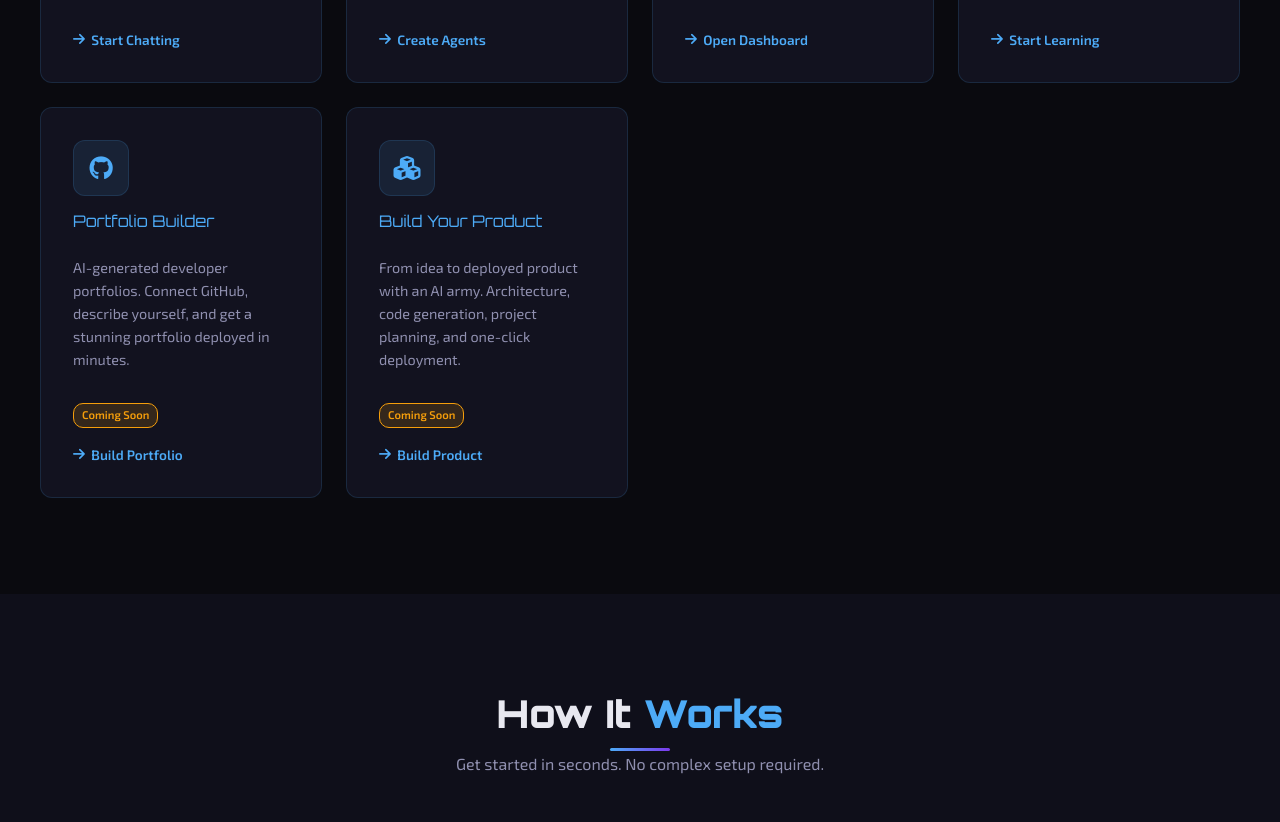
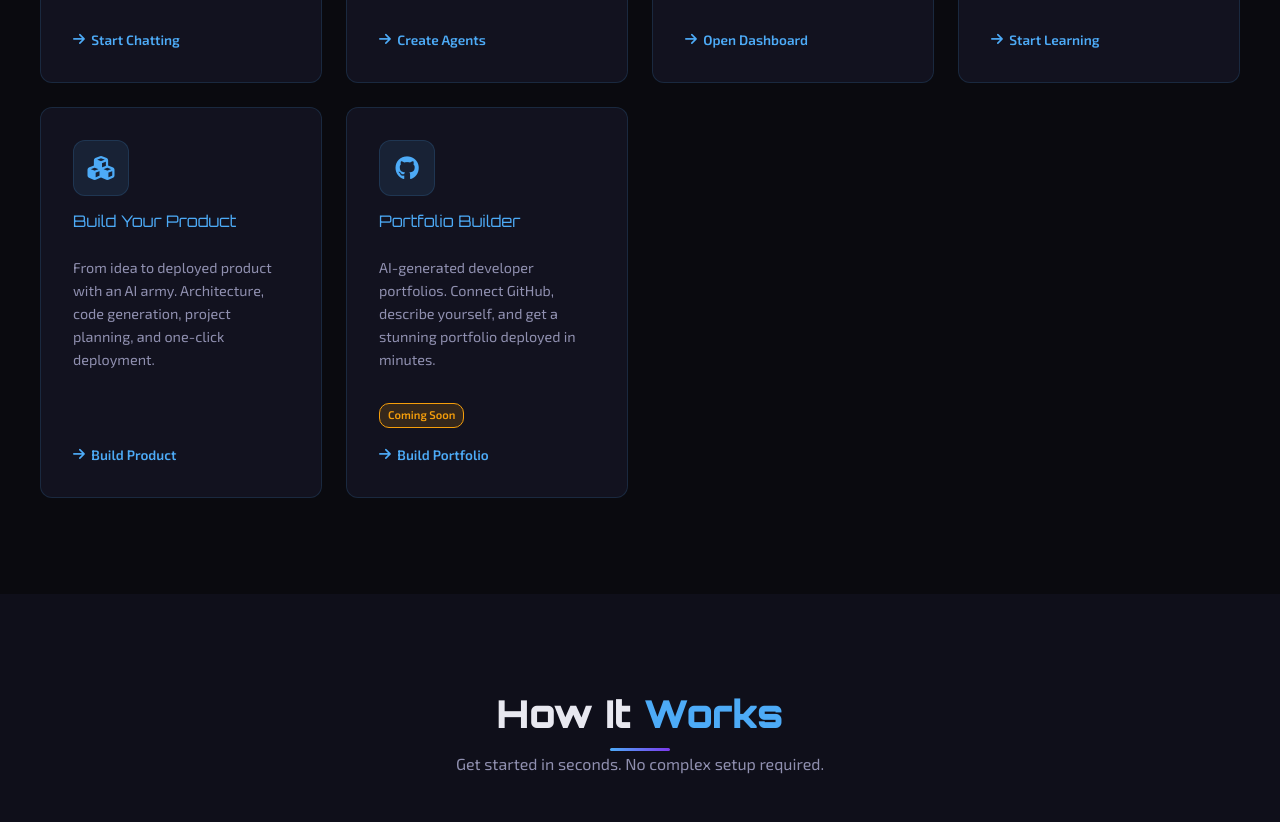
Before and after one commit to Tushar120799/CustodianAIArmy, a website: page static/home.html in a window 1280 px wide. Shown: the part 1323-2145 px from the top of the page. Drawn offline with nearby package versions, Linux system fonts and the light colour scheme; no server answers.

Commit message:
updated home page

```diff
--- a/static/home.html
+++ b/static/home.html
@@ -672,19 +672,18 @@
             <p>Interactive programming courses with an AI tutor by your side. Python, JavaScript, React, and more — with a live code playground.</p>
             <div class="feature-link"><i class="fas fa-arrow-right"></i> Start Learning</div>
         </a>
+        <a href="/build" class="feature-card">
+            <div class="feature-icon"><i class="fas fa-cubes"></i></div>
+            <h3>Build Your Product</h3>
+            <p>From idea to deployed product with an AI army. Architecture, code generation, project planning, and one-click deployment.</p>
+            <div class="feature-link"><i class="fas fa-arrow-right"></i> Build Product</div>
+        </a>
         <a href="/portfolio" class="feature-card">
             <div class="feature-icon"><i class="fab fa-github"></i></div>
             <h3>Portfolio Builder</h3>
             <p>AI-generated developer portfolios. Connect GitHub, describe yourself, and get a stunning portfolio deployed in minutes.</p>
             <div class="feature-link"><span class="feature-badge">Coming Soon</span></div>
             <div class="feature-link"><i class="fas fa-arrow-right"></i> Build Portfolio</div>
-        </a>
-        <a href="/build" class="feature-card">
-            <div class="feature-icon"><i class="fas fa-cubes"></i></div>
-            <h3>Build Your Product</h3>
-            <p>From idea to deployed product with an AI army. Architecture, code generation, project planning, and one-click deployment.</p>
-            <div class="feature-link"><span class="feature-badge">Coming Soon</span></div>
-            <div class="feature-link"><i class="fas fa-arrow-right"></i> Build Product</div>
         </a>
     </div>
 </section>
```
